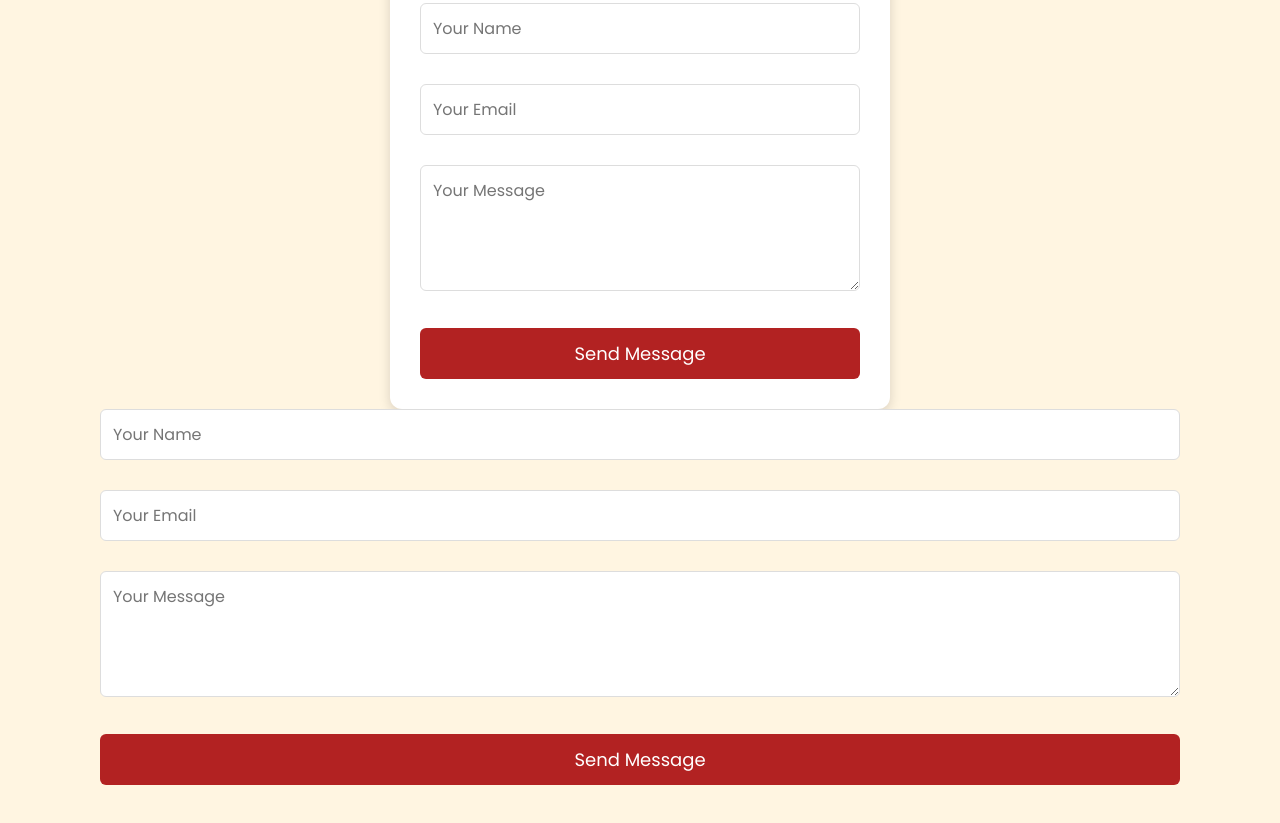
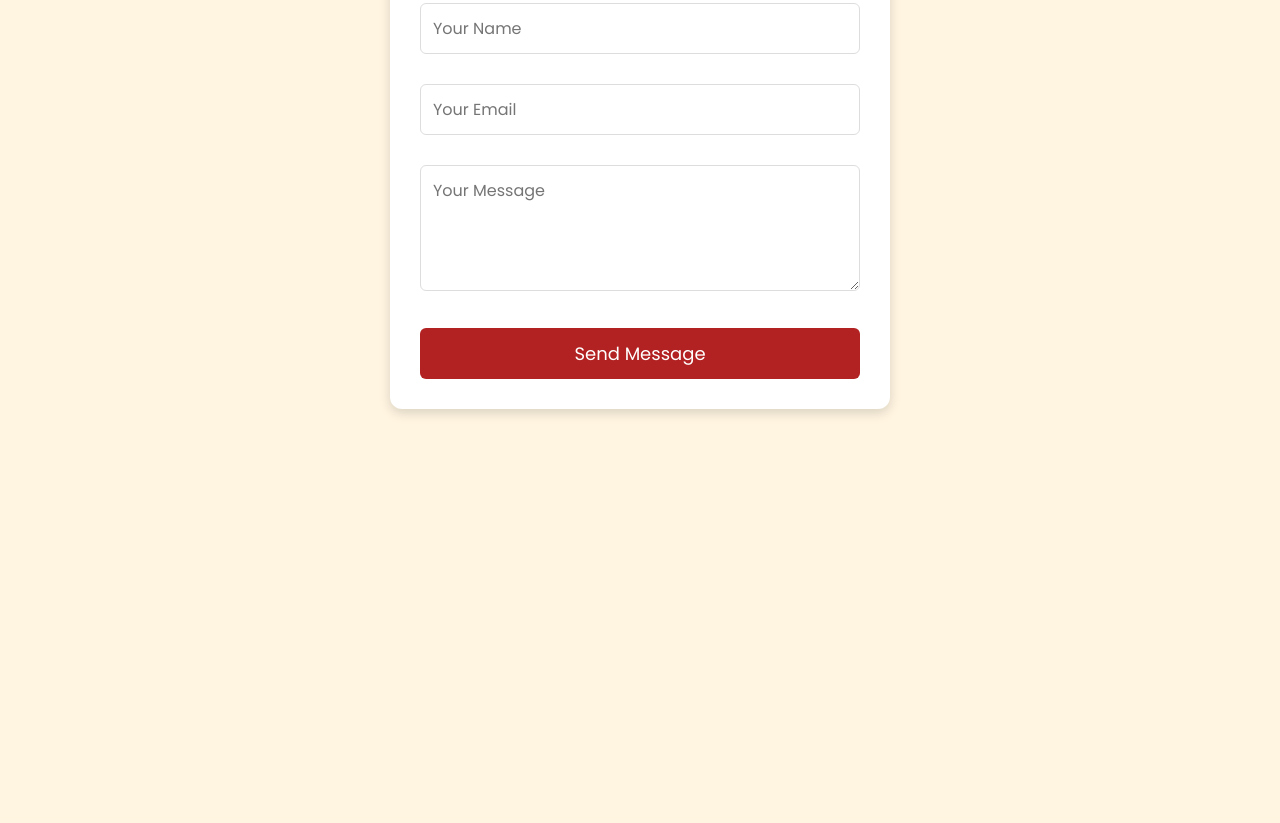
Before and after one commit to sowmya-srinivas-10/restaurent_web, a plain HTML site: page contact.html in a window 1280 px wide. Shown: the part 335-1158 px from the top of the page. After the commit the page ends 844 px from the top, so only its background shows below. Drawn offline with Linux system fonts and the light colour scheme.

Commit message:
first commit

```diff
--- a/contact.html
+++ b/contact.html
@@ -180,12 +180,6 @@
             <button type="submit">Send Message</button>
         </form>
     </div>
-    <form class="contact-form" action="https://docs.google.com/forms/d/e/1FAIpQLSf7VdFDsbvQEKMJ7VK01QEWX9C4YHN_AMb0jGOpCFFRU9onjg/formResponse">
-        <input type="text" name="entry.YOUR_NAME_ENTRY_ID" id="name" placeholder="Your Name" required>
-        <input type="email" name="entry.YOUR_EMAIL_ENTRY_ID" id="email" placeholder="Your Email" required>
-        <textarea name="entry.YOUR_MESSAGE_ENTRY_ID" id="message" rows="4" placeholder="Your Message" required></textarea>
-        <button type="submit">Send Message</button>
-    </form>
 
     <!-- Hidden iframe to prevent redirection -->
     <iframe name="hidden_iframe" style="display: none;"></iframe>
```
